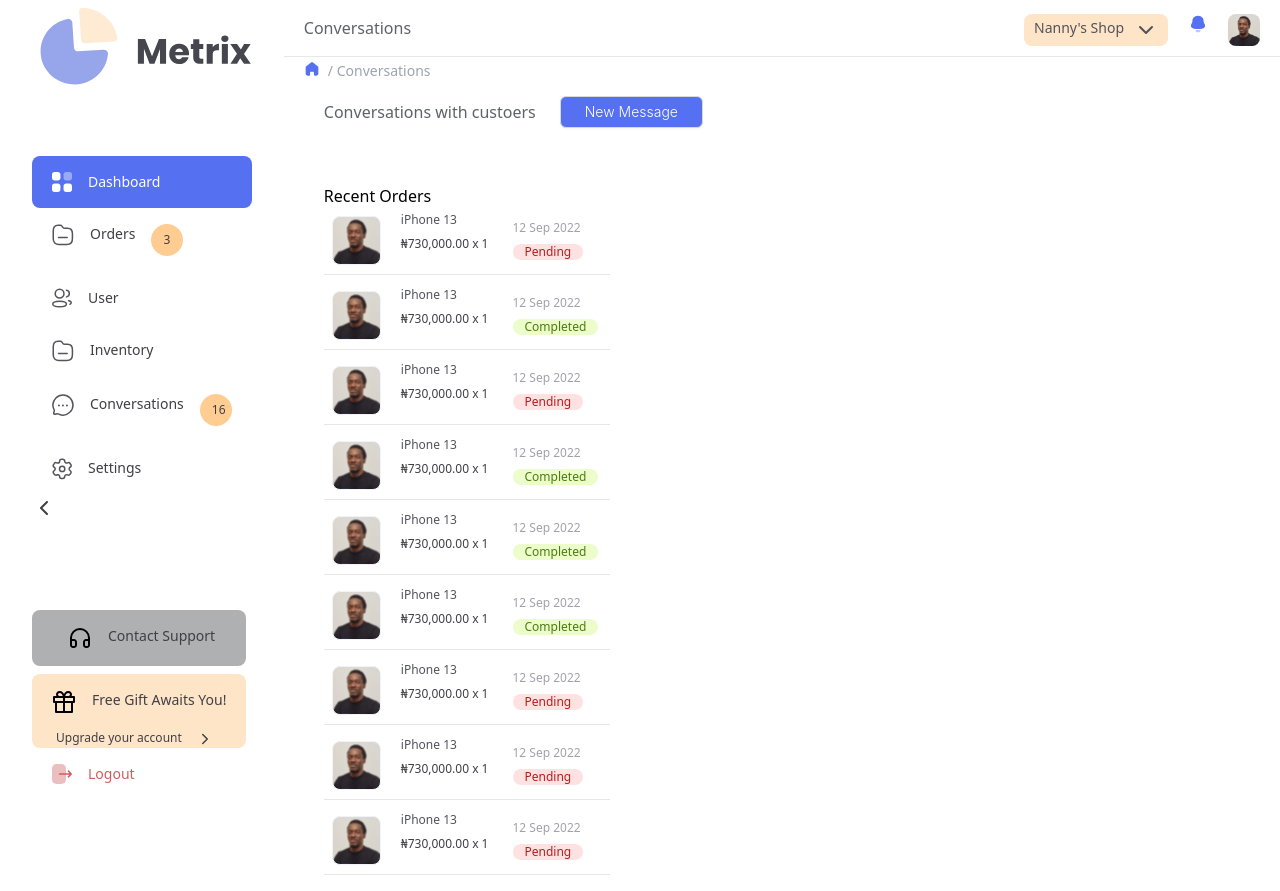
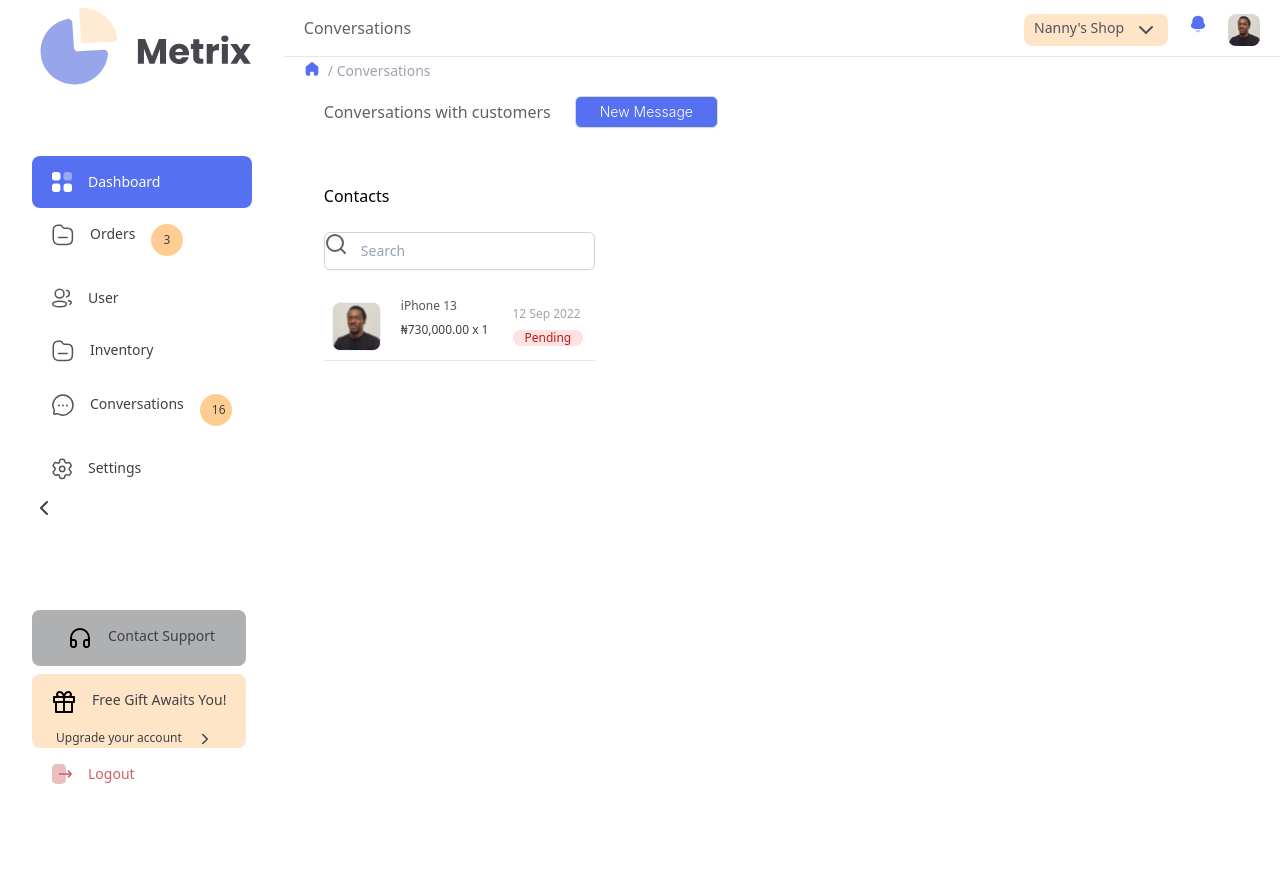
Before and after one commit to unekuogbaje/metrixx, a React (Create React App) app: page /conversations in a window 1280 px wide. Shown: the top 891 px of the page. After the commit the page ends 800 px from the top, so only its background shows below. Built offline with nearby package versions, Linux system fonts and the light colour scheme.

Commit message:
Search field

```diff
--- /dev/null
+++ b/src/components/chat-list-card/chat-list-card.jsx
@@ -0,0 +1,20 @@
+import React from "react"
+import ChatListItem from "../chat-list-item/chat-list-item";
+
+const ChatListCard = () => {
+    return (
+        <div className="py-4 px-6 rounded-xl bg-white space-y-2">
+          <ChatListItem
+          topTitle="Contacts"
+          iconName="blackphone"
+          item="iPhone 13"
+          quantity="₦730,000.00 x 1"
+          date="12 Sep 2022"
+          status="Pending"
+          statusBg="red"
+          />
+        </div>
+    )
+};
+
+export default ChatListCard;
--- /dev/null
+++ b/src/components/chat-list-item/chat-list-item.jsx
@@ -0,0 +1,55 @@
+import React from "react";
+import { ReactComponent as BlackPhone } from '../../assets/Phone-black.svg';
+import { ReactComponent as GoldPhone } from '../../assets/Phone.svg';
+import { Search } from "react-feather";
+
+const iconComponents = {
+    'goldphone': GoldPhone,
+    'blackphone': BlackPhone
+  }
+
+const ChatListItem = ({
+  topTitle,
+  iconName,
+  item,
+  quantity,
+  date,
+  status,
+  statusBg,
+  chatCount
+}) => {
+    const IconComponent = iconComponents[iconName];
+    return (
+      <div className="flex-row">
+        <div className="flex">
+          <p>{topTitle}</p>
+          <p className="text-gray-400">{chatCount}</p>
+        </div>
+        <div className="flex relative py-6">
+          <Search className="text-contactBG absolute "/>
+          <input class="placeholder:text-slate-400 block bg-white w-full border border-slate-300 rounded-md py-2 pl-9 pr-3 shadow-sm focus:outline-none focus:border-sky-500 focus:ring-sky-500 focus:ring-1 sm:text-sm" placeholder="Search" type="text" name="search"/>
+        </div>
+        <div className="flex border-b border-mainBG">
+        <div className="px-2 py-2">
+          <IconComponent/>
+        </div>
+
+        <div className="flex-row px-3 py-1 space-y-2">
+          <p className="font-light text-zinc-600 text-xs">{item}</p>
+          <p className="font-medium text-zinc-700 text-xs">{quantity}</p>
+        </div>
+
+        <div className="flex-row px-3 py-3 space-y-2">
+          <p className="text-zinc-400 text-xs">{date}</p>
+          <button className={`rounded-lg font-thin px-3 text-xs ${
+            statusBg === "red"
+            ? "bg-red-100 text-red-700"
+            : "bg-lime-100 text-lime-700"
+          }`}>{status}</button>
+        </div>
+      </div>
+    </div>
+    )
+}
+
+export default ChatListItem;
--- /dev/null
+++ b/src/components/search-field/search-field.jsx
@@ -0,0 +1,21 @@
+import React, { useState } from 'react';
+
+const SearchField = () => {
+  const [inputValue, setInputValue] = useState('');
+
+  const handleInputChange = (event) => {
+    setInputValue(event.target.value);
+  };
+    return (
+        <div>
+          <input
+          type="text"
+          value={inputValue}
+          onChange={handleInputChange}
+          />
+          <p>Input Value: {inputValue}</p>
+        </div>
+    )
+}
+
+export default SearchField;
--- a/src/routes/conversations/conversations.jsx
+++ b/src/routes/conversations/conversations.jsx
@@ -2,7 +2,7 @@ import { Fragment } from 'react';
 import { Outlet } from 'react-router-dom';
 import Navbar from '../../components/navbar/navbar';
 import Sidebar from '../../components/sidebar/sidebar';
-import ThirdCradItem from '../../components/third-card-item/third-card-item';
+import ChatListCard from '../../components/chat-list-card/chat-list-card';
 import { Button } from 'antd';
 
 const Conversations = () => {
@@ -15,11 +15,11 @@ const Conversations = () => {
               pageTitle='Conversations'>
             </Navbar>
             <div className='flex'>
-              <p className='text-contactBG px-6 py-1 mt-10 left-0'>Conversations with custoers</p>
+              <p className='text-contactBG px-6 py-1 mt-10 left-0'>Conversations with customers</p>
               <Button className='bg-primaryBlue text-sm font-light text-white px-6 py-1 mt-10'>New Message</Button>
             </div>
             <div className='pt-10 w-fit'>
-              <ThirdCradItem/>
+              <ChatListCard/>
             </div>
           </div>
         </div>
```
